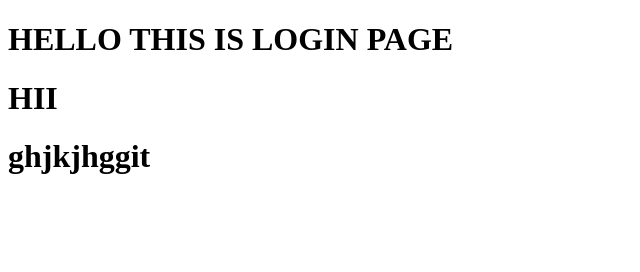
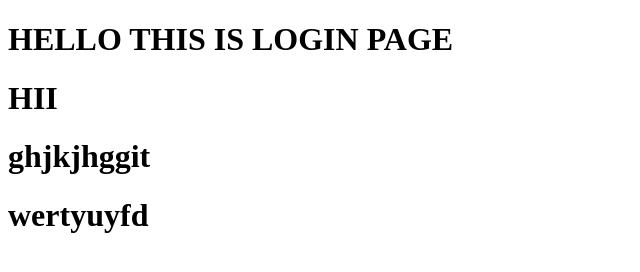
Before and after one commit to mrudhul-1/newRepository, a plain HTML site: page index.html in a window 1280 px wide. Shown: the whole page, without its empty margins (0-640 px from the left). Drawn offline with Linux system fonts and the light colour scheme.

Commit message:
data is added

```diff
--- a/index.html
+++ b/index.html
@@ -9,5 +9,6 @@
     <h1>HELLO THIS IS LOGIN PAGE</h1>
     <h1>HII</h1>
     <h1>ghjkjhggit </h1>
+    <h1>wertyuyfd</h1>
 </body>
 </html>
```
